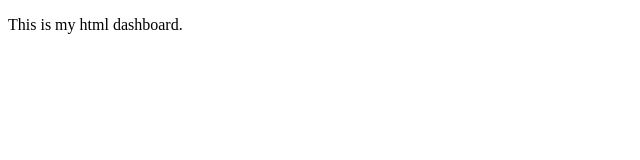
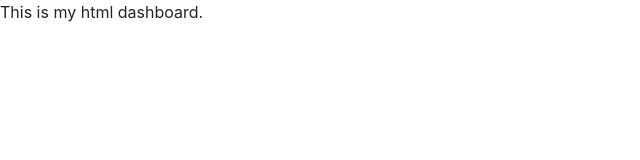
Before and after one commit to paulgarias/webdashboardhw10, a plain HTML site: page index.html in a window 1280 px wide. Shown: the whole page, without its empty margins (0-640 px from the left). Drawn offline with nearby package versions, Linux system fonts and the light colour scheme.

Commit message:
Added the boostrap libraries.

```diff
--- a/index.html
+++ b/index.html
@@ -3,6 +3,7 @@
 
 <head>
 <title> HTML Dashboard </title>
+<link rel="stylesheet" href="https://stackpath.bootstrapcdn.com/bootstrap/4.1.0/css/bootstrap.min.css">
 </head>
 
 <body>
```
Also changed, not shown: 1 other file.
